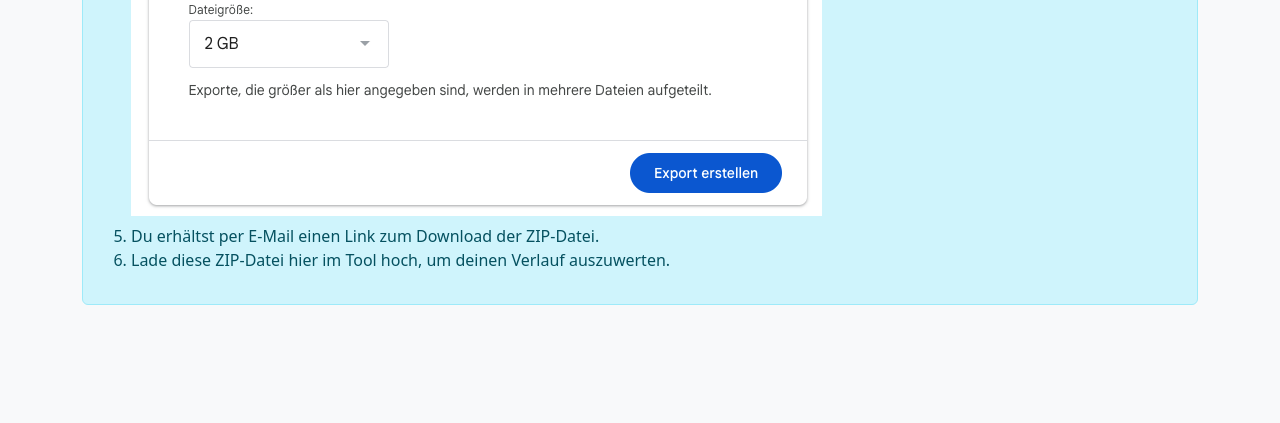
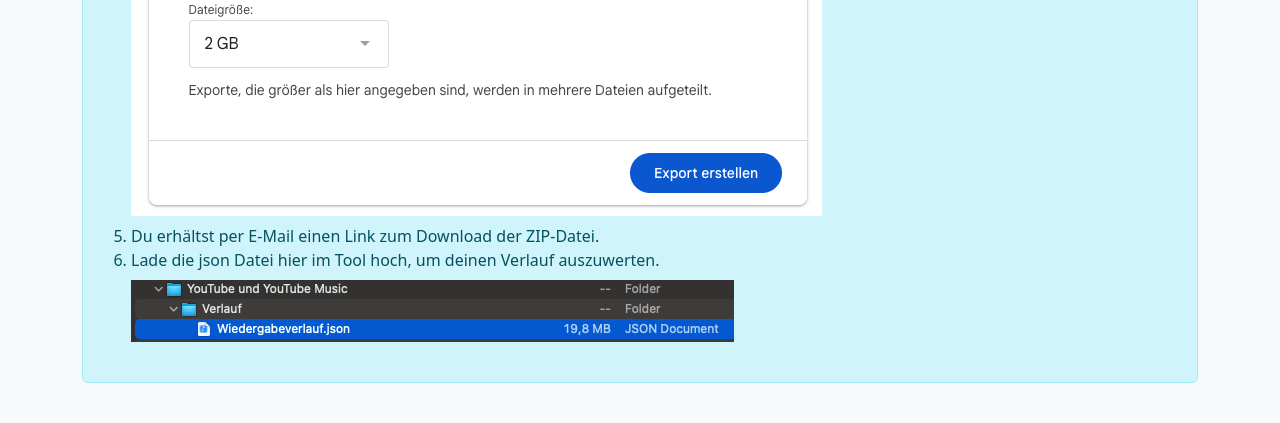
Before and after one commit to MatthiasCKern/youtube-dingens, a Flask app: template templates/index.html in a window 1280 px wide. Shown: the part 1591-2014 px from the top of the page. Before the commit the page ends 1896 px from the top, so only its background shows below. Run offline with Flask 3, Linux system fonts and the light colour scheme; the template is opened without the code that fills it, so the values that code supplies are empty.

Commit message:
nur json upload

```diff
--- a/templates/index.html
+++ b/templates/index.html
@@ -34,7 +34,8 @@
         <li>Klicke auf <strong>Weiter</strong>, wähle <strong>ZIP</strong> und z. B. 2 GB, und erstelle den Export<br>
           <img src="/static/images/takeout3.png" class="img-fluid my-2" alt="Exportoption Screenshot"></li>
         <li>Du erhältst per E-Mail einen Link zum Download der ZIP-Datei.</li>
-        <li>Lade diese ZIP-Datei hier im Tool hoch, um deinen Verlauf auszuwerten.</li>
+        <li>Lade die json Datei hier im Tool hoch, um deinen Verlauf auszuwerten.</li>
+            <img src="/static/images/takeout4.png" class="img-fluid my-2" alt="NurDieJson"></li>
       </ol>
     </div>
   </div>
```
Also changed, not shown: static/images/takeout4.png (added).
